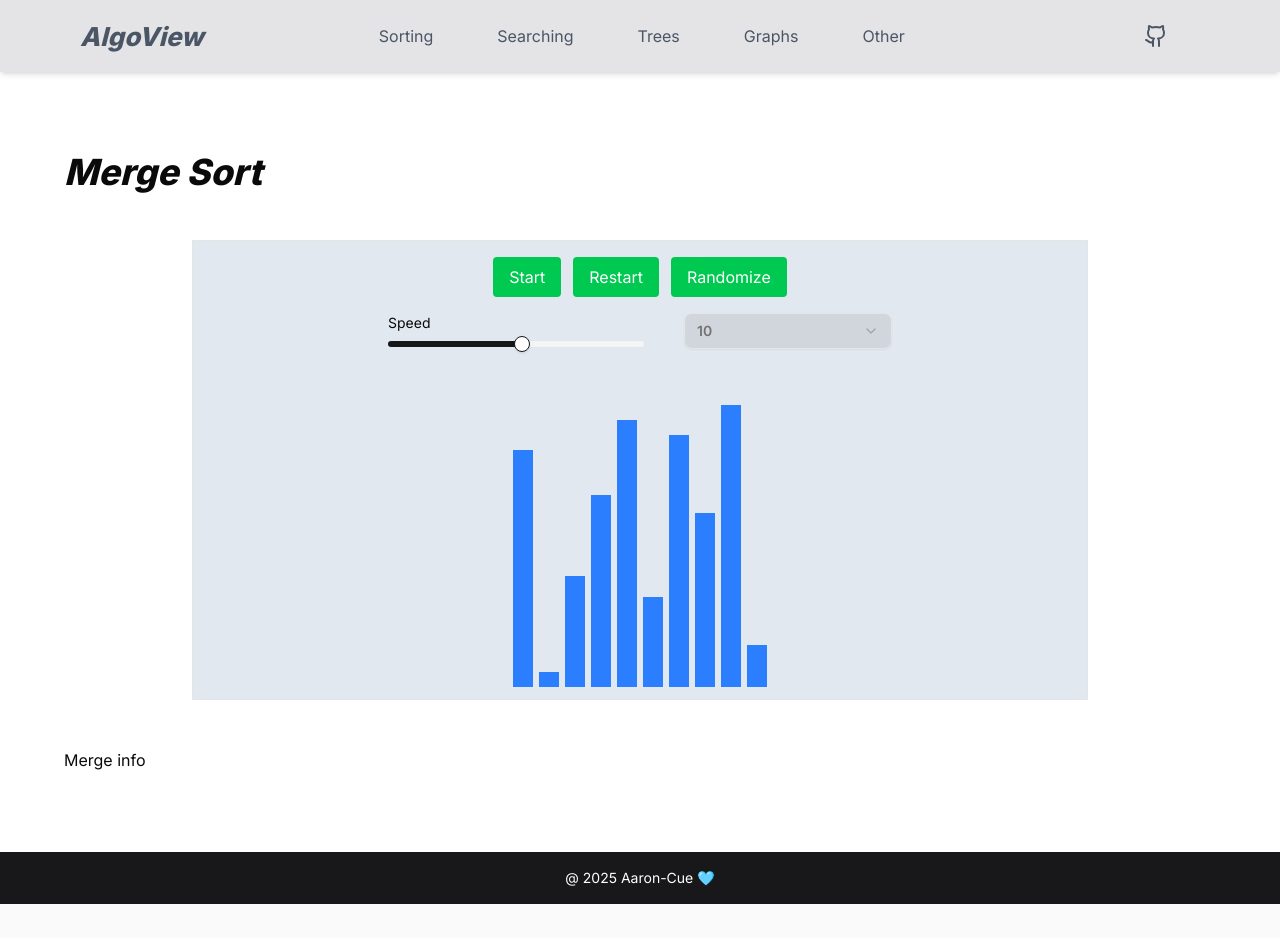
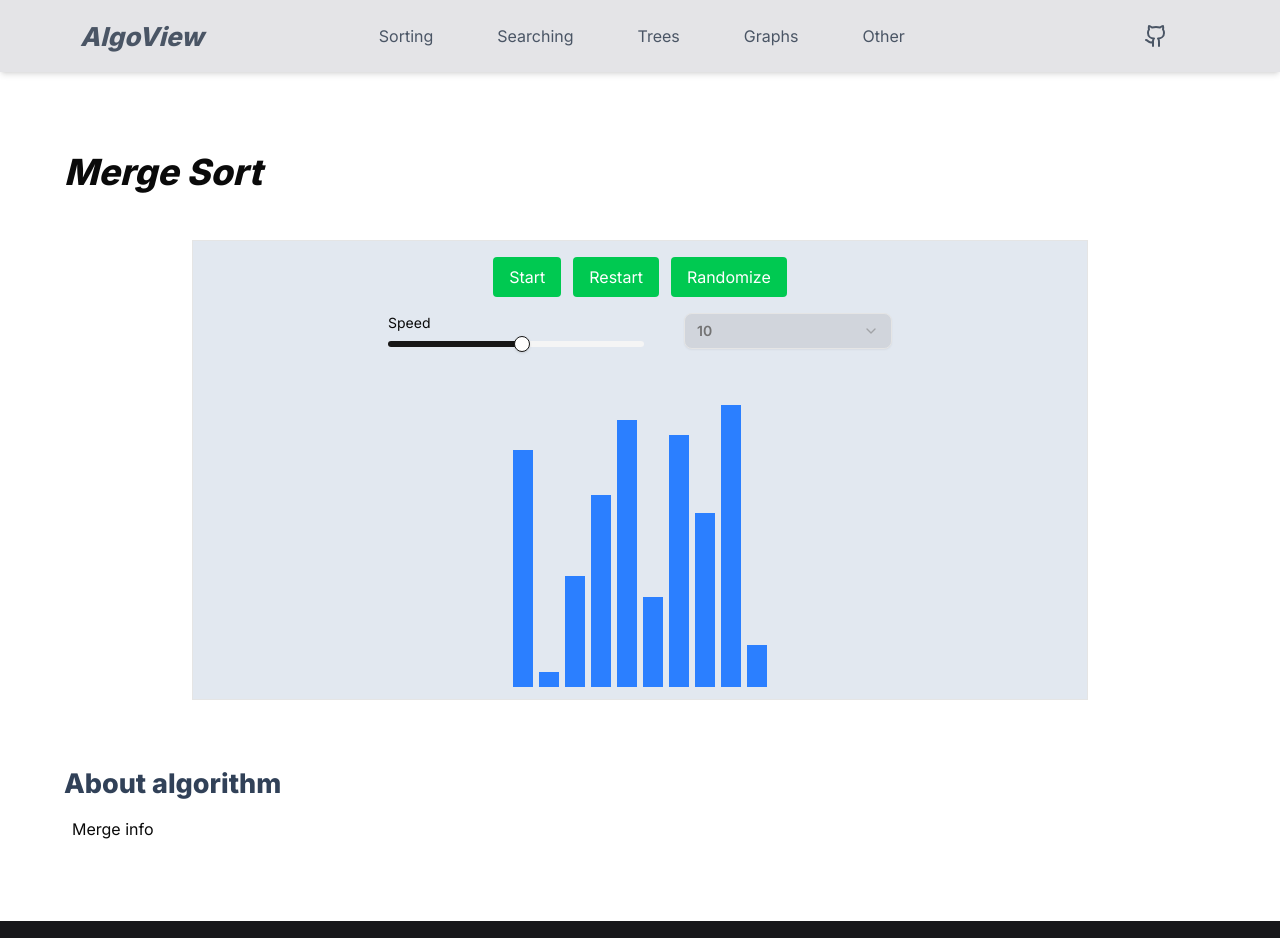
Before and after one commit to Aaron-Cue/algorithm-visualizer, a Next.js app: page /Merge in a window 1280 px wide. Shown: the top 938 px of the page. Before the commit the page ends 904 px from the top, so only its background shows below. Built offline with nearby package versions, Linux system fonts and the light colour scheme.

Commit message:
added info section in layout

```diff
--- a/src/components/Algorithms/AlgorithmWrapperPage.tsx
+++ b/src/components/Algorithms/AlgorithmWrapperPage.tsx
@@ -11,9 +11,16 @@ export default function AlgorithmWrapperPage({
 }) {
   return (
     <>
-      <h1 className='text-4xl font-bold italic mb-12'>{title}</h1>
-      <section className='my-12 p-3 pb-0 pt-4 border-1 max-w-4xl mx-auto bg-slate-200'>{children}</section>
-      <div>{info}</div>
+      <h1 className="text-4xl font-bold italic mb-12">{title}</h1>
+      <section className="my-12 p-3 pb-0 pt-4 border-1 max-w-4xl mx-auto bg-slate-200">
+        {children}
+      </section>
+      <section>
+        <h2 className="text-[27px] text-slate-700 font-bold my-3 pt-4">
+          About algorithm
+        </h2>
+        <div className='px-2'>{info}</div>
+      </section>
     </>
   )
 }
```
